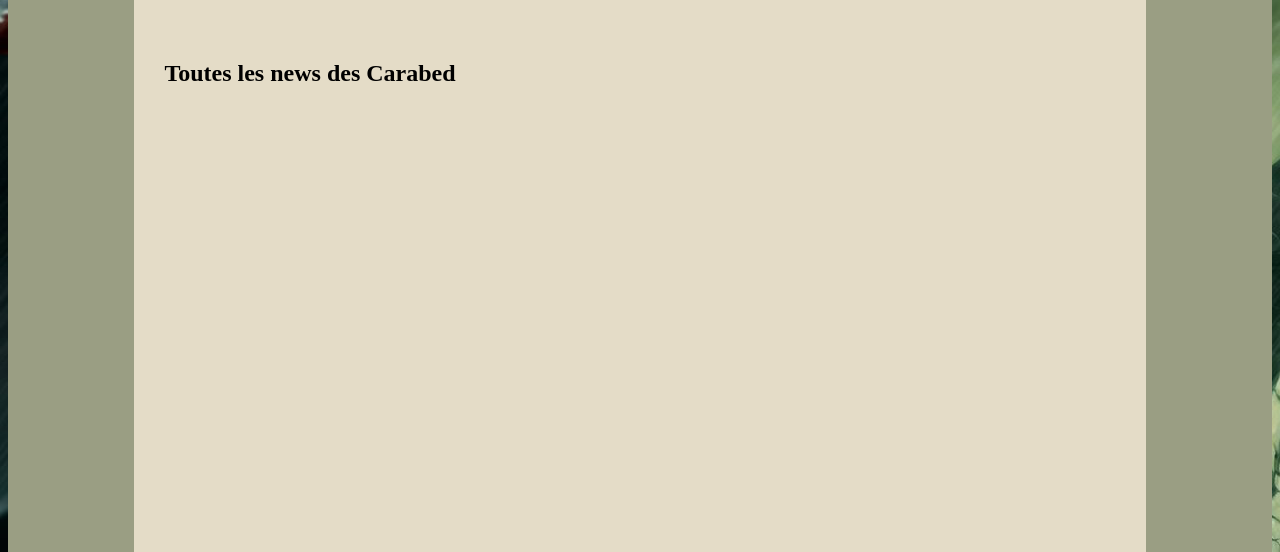
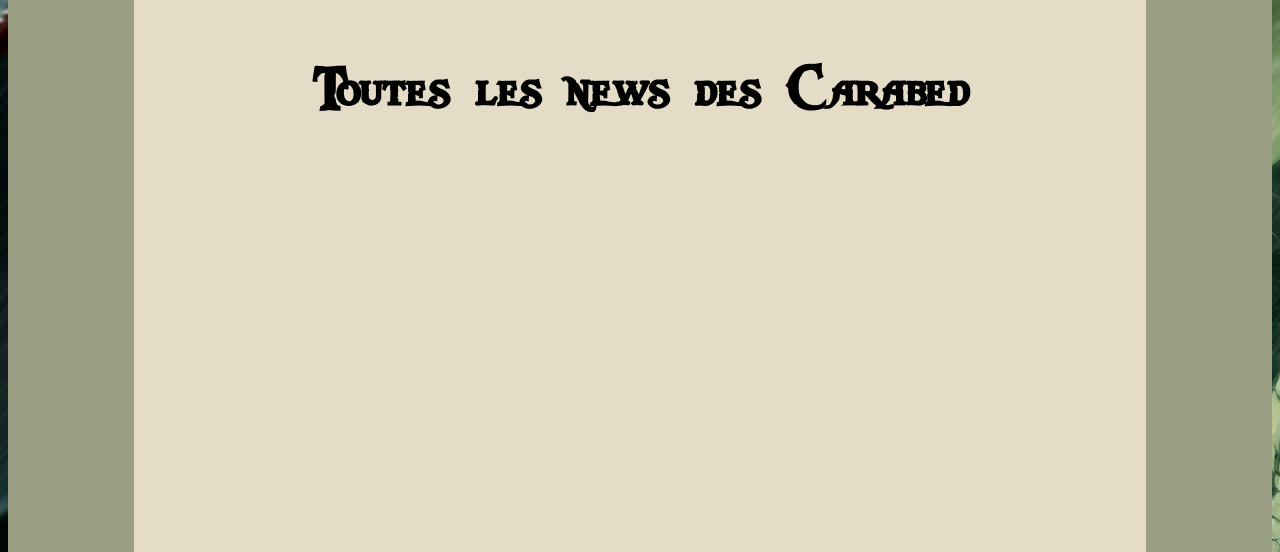
Before and after one commit to quentin-audinet/bde_site_campagne, a PHP site: page /news.php in a window 1280 px wide; the page is wider, and only the part inside the window is pictured. Shown: the part 134-686 px from the top of that part. Run offline with PHP 8.4, Linux system fonts and the light colour scheme; data that the repository does not hold is empty.

Commit message:
Titres traduits

```diff
--- a/Galerie.php
+++ b/Galerie.php
@@ -8,6 +8,9 @@
 
 <body>
     <?php include "templates/header.php";?>
+
+    <h1 class="page-title"><span class="t_photos_titre"></span> </h1>
+
     <div id="images_zone">
 
         <?php
--- a/Listeux.php
+++ b/Listeux.php
@@ -10,9 +10,7 @@
     <?php include "templates/header.php";?>
     <script type="text/javascript" src="scripts/listeux_anim_card.js"></script>
 
-    <div id="bloc_titre">
-        <p>Le Bon la Bed et le Truand - Les Listeux</p>
-    </div>
+    <h1 class="page-title"><span class="t_membres_titre"></span> </h1>
 
     <h1>Le bureau</h1>
         <div id="bureau_cards">
--- a/carabed_defis.php
+++ b/carabed_defis.php
@@ -12,7 +12,7 @@
 <body>
 <?php include "templates/header.php";?>
 
-<h1>Tous nos défis</h1>
+<h1 class="page-title"><span class="t_defis_titre"></span> </h1>
 
 <?php
 include "db/db_connect.php";
--- a/contact.php
+++ b/contact.php
@@ -13,6 +13,9 @@
 <body>
 
 <?php include "templates/header.php"; ?>
+
+<h1 class="page-title"><span class="t_contact_titre"></span> </h1>
+
 <div class="map_container">
     <canvas id="map_panel" width="1000" height="513"></canvas>
     <div class="facebook"><a href="#"><i class="fa fa-facebook fa-2x" aria-hidden="true"></i></a></div>
--- a/defis.php
+++ b/defis.php
@@ -68,6 +68,10 @@
 <script>
     image_carabed = document.getElementById("sabre-carabed");
     area_carabed = document.getElementById("area-carabed");
+
+
+    area_carabed.setAttribute("href",area_carabed.getAttribute("href")+"?lang="+lang);
+
     area_carabed.addEventListener("mouseover", () => {
         image_carabed.setAttribute("src","images/sabre_carabed.png");
         area_carabed.setAttribute("coords","112,619,141,586,190,550,258,508,223,452,220,430,231,418,252,416,282,424,307,440,332,465,417,387,506,275,586,125,632,134,696,115,780,58,762,136,702,243,615,343,508,434,368,520,380,581,377,625,353,687,311,726,254,743,200,738,165,720,118,670,114,687,96,702,74,707,50,696,41,676,47,647,74,629,100,635,89,602,95,589");
--- a/news.php
+++ b/news.php
@@ -12,7 +12,7 @@
 <body>
 <?php include "templates/header.php";?>
 
-<h1 class="title">Toutes les news des Carabed</h1>
+<h1 class="page-title"><span class="t_news_titre"></span></h1>
 
 <?php
 include "db/db_connect.php";
--- a/partners.php
+++ b/partners.php
@@ -15,6 +15,7 @@
     include "templates/header.php";?>
 
     <div class="sponsors_container">
+        <h1 class="page-title"><span class="t_sponsors_titre" /></h1>
         <div id="chest">
             <img id="chest_img" src="images/chest.png" alt="chest" />
             <script type="text/javascript" src="scripts/partners_anim_chest.js"></script>
--- a/scripts/languages.js
+++ b/scripts/languages.js
@@ -18,6 +18,13 @@ dictionary.add("t_contact","Nous contacter", "Contact us");
 dictionary.add("t_cgu", "Conditions générales d'utilisation", "Terms of use");
 dictionary.add("t_news", "News", "News");
 dictionary.add("t_carabed-defis", "Nos défis", "Our challenges");
+
+dictionary.add("t_news_titre", "Toutes les news des Carabed", "All Carabed's news");
+dictionary.add("t_defis_titre", "Tous nos défis", "All our challenges");
+dictionary.add("t_sponsors_titre", "Nos sponsors", "Our partners");
+dictionary.add("t_membres_titre", "Retrouvez tous les membres", "Find here our members");
+dictionary.add("t_photos_titre", "Galerie photo des Carabed", "Photos of Carabed");
+dictionary.add("t_contact_titre", "Nous contacter", "Contact us");
 
 
 
--- a/styles/news.css
+++ b/styles/news.css
@@ -1,7 +1,3 @@
-.title {
-    margin: 60px 30px;
-}
-
 .header {
     margin-left: 60px;
 }
--- a/styles/template.css
+++ b/styles/template.css
@@ -139,6 +139,8 @@ section {
 
 .page-title {
     font-family: PiecesOfEight;
+    font-size: 4.0em;
+    text-align: center;
 }
 
 
--- a/warning.html
+++ b/warning.html
@@ -114,7 +114,7 @@
     <div id="buttons"><button id="go-back-btn">Go Back (Recommended)</button><button id="continue-btn">Continue</button></div>
     <script>
         document.getElementById("go-back-btn").addEventListener("click", () => {
-            document.location.href = "index.php";
+            document.location.href = "defis.php";
         });
         document.getElementById("continue-btn").addEventListener("click", () => {
             document.location.href="https://www.google.com";
```
Also changed, not shown: fonts/Pieces_of_Eight.ttf (added).
